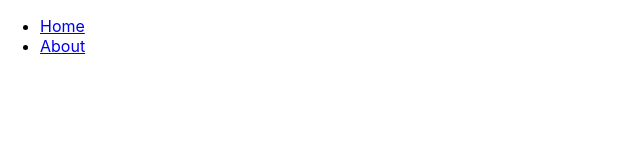
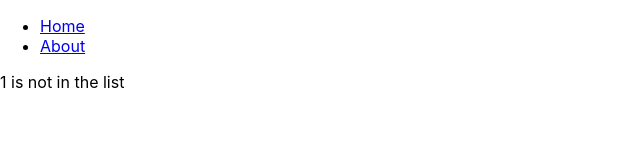
Before and after one commit to goforitrj/router-tutorial, a React (Create React App) app: page /profiles/1 in a window 1280 px wide. Shown: the top 162 px of the page, without its empty margins (0-640 px from the left). Built offline with nearby package versions, Linux system fonts and the light colour scheme.

Commit message:
Use Parameters

```diff
--- a/src/App.js
+++ b/src/App.js
@@ -2,6 +2,7 @@ import React from 'react';
 import { Route, Link } from 'react-router-dom';
 import About from './About';
 import Home from './Home';
+import Profile from './Profile';
 
 const App = () => {
     return (
@@ -16,6 +17,15 @@ const App = () => {
             </ul>
             <Route path="/" exact={true} component={Home}></Route>
             <Route path="/about" component={About}></Route>
+            <Route
+                path="/profiles/:username"
+                exact={true}
+                component={Profile}
+            ></Route>
+            <Route
+                path="/profiles/:username/:country"
+                component={Profile}
+            ></Route>
         </div>
     );
 };
--- a/src/Profile.js
+++ b/src/Profile.js
@@ -5,5 +5,35 @@ const profileData = {
         name: 'Jarang Seo',
         description: 'Frontend Engineer'
     },
+    manager: {
+        name: 'Stephanie',
+        description: 'Frontend Engineer in Sydney'
+    }
+};
 
+const Profile = ({ match }) => {
+    const { username, country } = match.params;
+
+    const profile = profileData[username];
+    if (!profile) {
+        return <div>{username} is not in the list</div>;
+    }
+    return (
+        <div>
+            <h3>
+                {username}({profile.name})
+            </h3>
+            <p>{profile.description}</p>
+
+            {country ? (
+                <p>
+                    Currently {username} is in {country}
+                </p>
+            ) : (
+                ''
+            )}
+        </div>
+    );
 };
+
+export default Profile;
```
